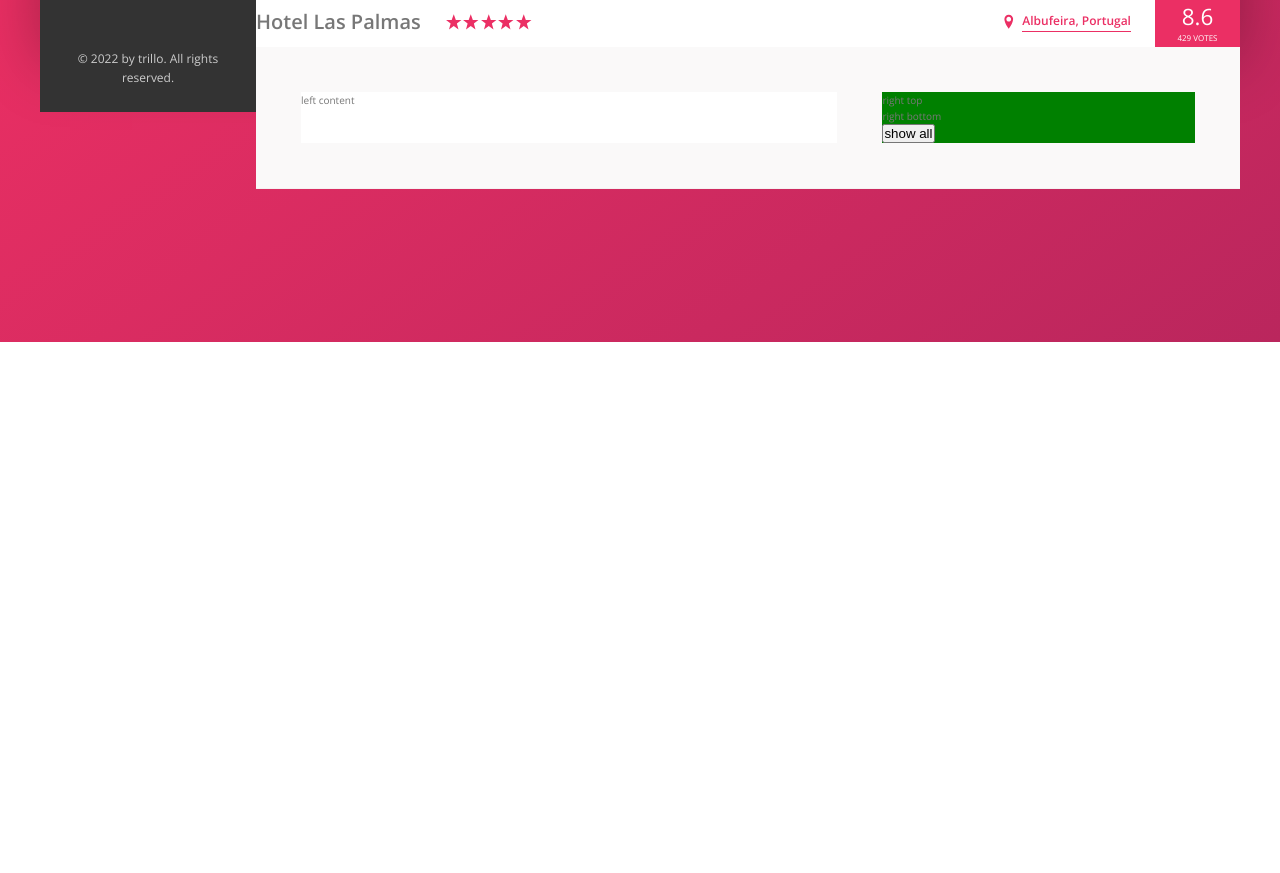
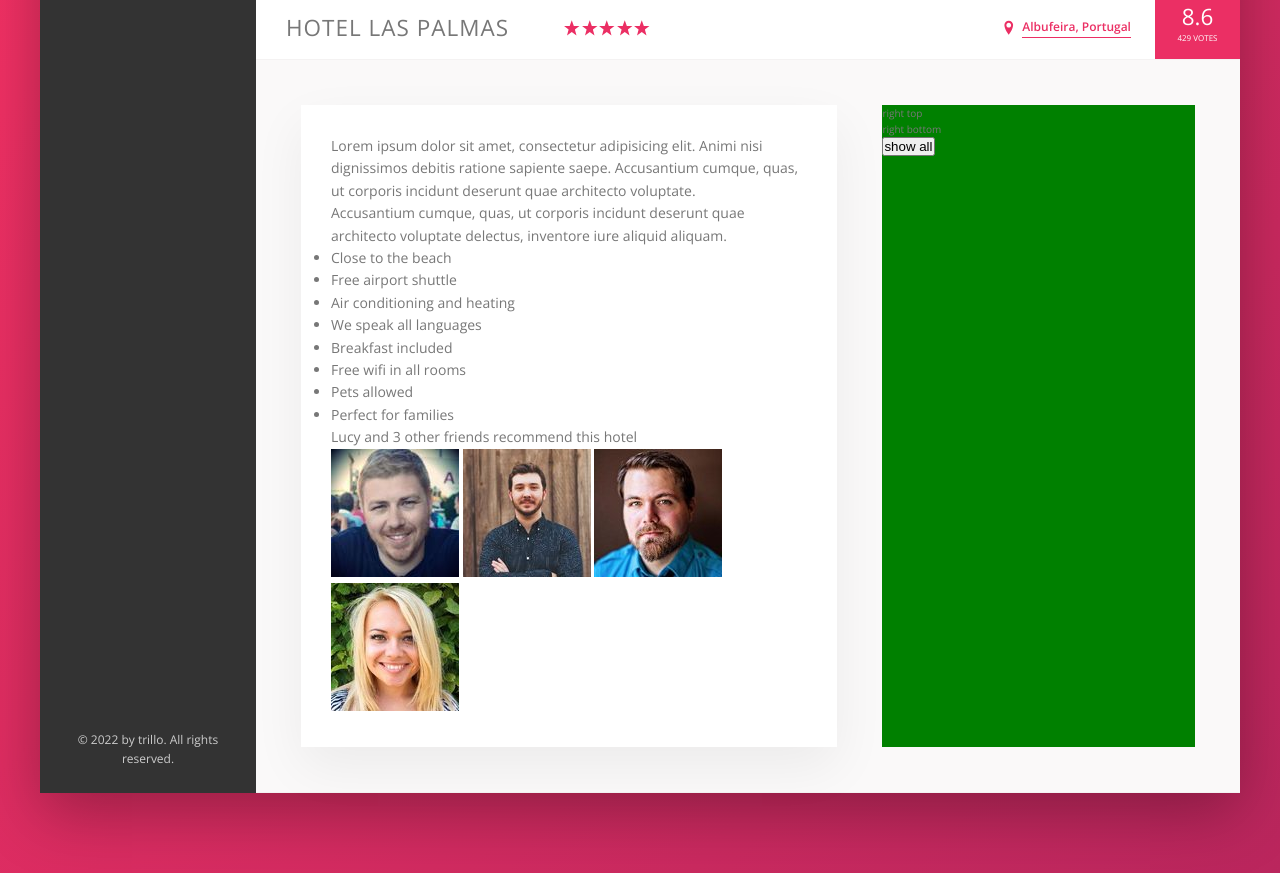
Before and after one commit to Mully7773/Trillo, a website: page index.html in a window 1280 px wide. Shown: the part 538-1411 px from the top of the page. Before the commit the page ends 880 px from the top, so only its background shows below. Drawn offline with nearby package versions, Linux system fonts and the light colour scheme.

Commit message:
Add formatting and overall content for left side description box in hotel view

```diff
--- a/index.html
+++ b/index.html
@@ -153,7 +153,57 @@
           </div>
 
           <div class="detail">
-            <div class="description">left content</div>
+            <div class="description">
+              <p class="description__paragraph">
+                Lorem ipsum dolor sit amet, consectetur adipisicing elit. Animi
+                nisi dignissimos debitis ratione sapiente saepe. Accusantium
+                cumque, quas, ut corporis incidunt deserunt quae architecto
+                voluptate.
+              </p>
+              <p class="description__paragraph">
+                Accusantium cumque, quas, ut corporis incidunt deserunt quae
+                architecto voluptate delectus, inventore iure aliquid aliquam.
+              </p>
+
+              <ul class="list">
+                <li class="list__item">Close to the beach</li>
+                <li class="list__item">Free airport shuttle</li>
+                <li class="list__item">Air conditioning and heating</li>
+                <li class="list__item">We speak all languages</li>
+                <li class="list__item">Breakfast included</li>
+                <li class="list__item">Free wifi in all rooms</li>
+                <li class="list__item">Pets allowed</li>
+                <li class="list__item">Perfect for families</li>
+              </ul>
+
+              <div class="recommend">
+                <p class="recommend__count">
+                  Lucy and 3 other friends recommend this hotel
+                </p>
+                <div class="recommend__friends">
+                  <img
+                    src="img/user-3.jpg"
+                    alt="Friend 1"
+                    class="recommend__photo"
+                  />
+                  <img
+                    src="img/user-4.jpg"
+                    alt="Friend 2"
+                    class="recommend__photo"
+                  />
+                  <img
+                    src="img/user-5.jpg"
+                    alt="Friend 3"
+                    class="recommend__photo"
+                  />
+                  <img
+                    src="img/user-6.jpg"
+                    alt="Friend 4"
+                    class="recommend__photo"
+                  />
+                </div>
+              </div>
+            </div>
             <div class="user-reviews">
               <div class="main-container__right-top">right top</div>
               <div class="main-container__right-bottom">right bottom</div>
--- a/sass/_base.scss
+++ b/sass/_base.scss
@@ -17,6 +17,7 @@
 
   //   Shadow
   --shadow-dark: 0 2rem 6rem rgba(0, 0, 0, 0.3);
+  --shadow-light: 0 2rem 5rem rgba(0, 0, 0, 0.06);
 
   // Border-bottom
   --border-bottom-grey: 0.1rem solid var(--color-grey-light-2);
--- a/sass/_components.scss
+++ b/sass/_components.scss
@@ -208,8 +208,9 @@
   justify-content: space-between;
   align-items: center;
   gap: 2.4rem;
-  border-bottom: var(--border-bottom-grey) // padding: 0.5rem 1.8rem;
-    &__heading {
+  border-bottom: var(--border-bottom-grey);
+  // padding: 0.5rem 1.8rem;
+  &__heading {
     text-transform: uppercase;
     font-size: 2.25rem;
     font-weight: 300;
--- a/sass/_layout.scss
+++ b/sass/_layout.scss
@@ -1,5 +1,5 @@
 .container {
-  height: 50rem;
+  // height: 50rem;
   max-width: 120rem;
   min-height: 50rem;
   background-color: var(--color-grey-light-1);
@@ -30,7 +30,6 @@
     }
 
     .hotel-view {
-      height: 50rem;
       background-color: var(--color-white);
       flex: 1;
     }
@@ -45,10 +44,13 @@
 }
 
 .description {
+  font-size: 1.4rem;
   background-color: var(--color-white);
   // Usually when we set a percentage value here, we set the other two to '0'
   flex: 0 0 60%;
   margin-right: 4.5rem;
+  box-shadow: var(--shadow-light);
+  padding: 3rem;
 }
 
 .user-reviews {
```
Also changed, not shown: css/style.css, 1 other file.
